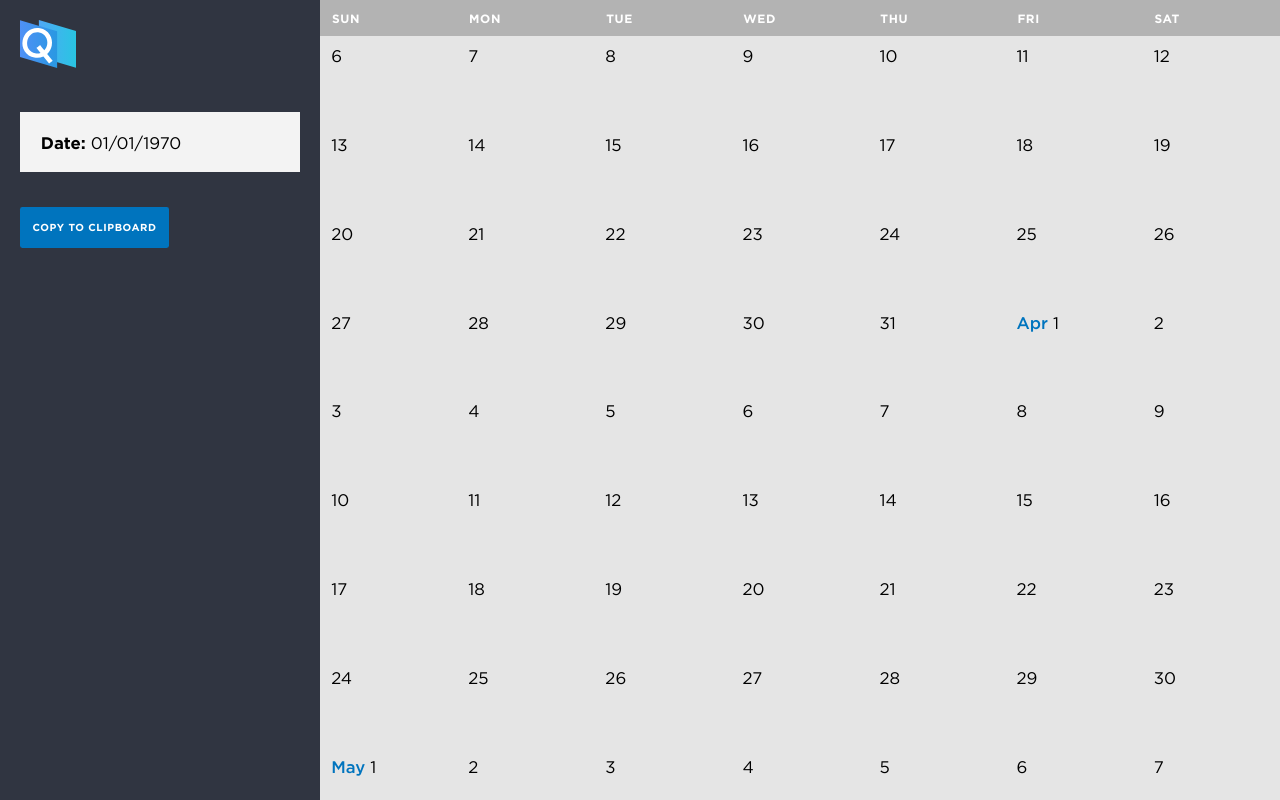
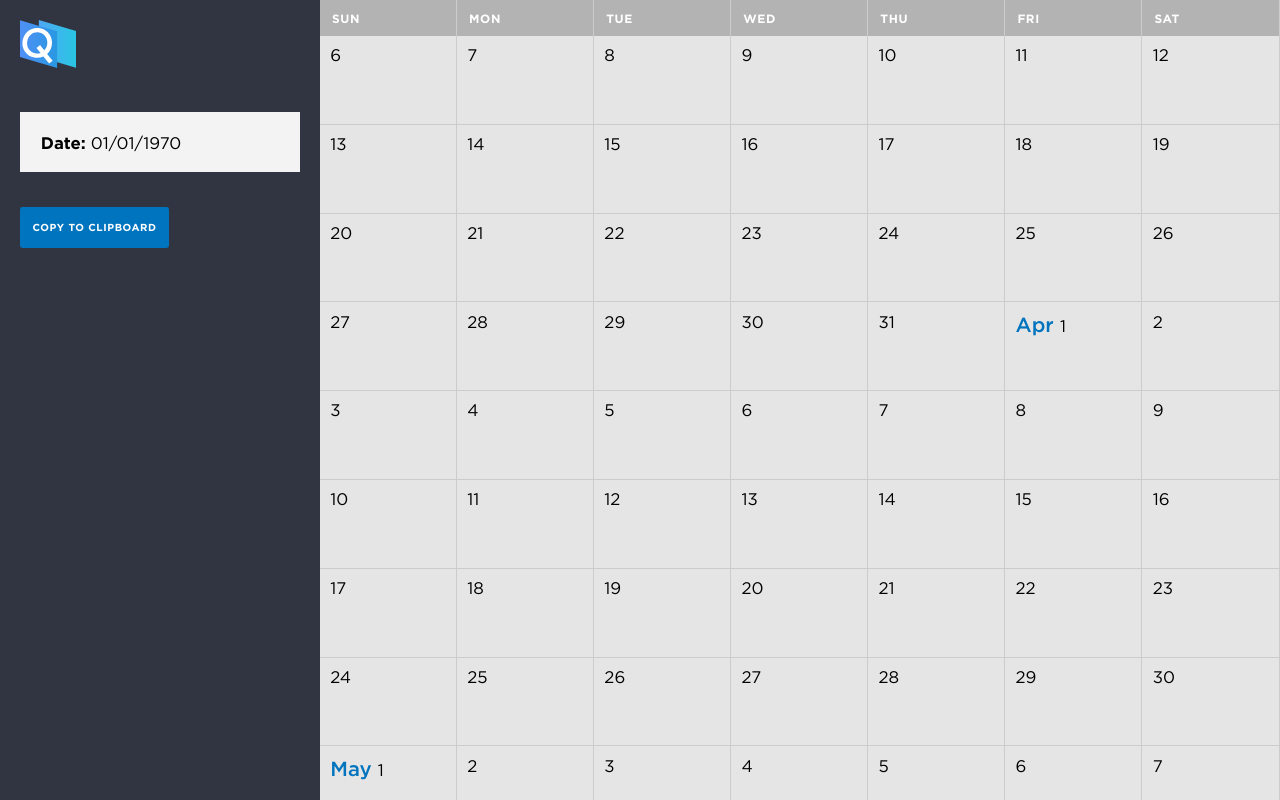
Before and after one commit to juanparadox/qubicle, a React app: page / in a window 1280 px wide. Built offline with nearby package versions, Linux system fonts and the light colour scheme.

Commit message:
Changed styling for calendar
The styling can still be an open topic to discuss since functionality
is still underway

```diff
--- a/src/components/Email.js
+++ b/src/components/Email.js
@@ -162,7 +162,7 @@ class Email extends React.Component {
                             (day, i) => (
                                 <CalDay
                                     key={i}
-                                    className="paddingTop-2 paddingLeft-2 height-8 width-seventh fontFamily-bold fontSize-2 letterSpacing fontColor-white"
+                                    className="paddingTop-2 paddingLeft-2 height-8 width-seventh fontFamily-bold fontSize-2 letterSpacing fontColor-white borderColor-white-20 borderRight-1"
                                 >
                                     { day }
                                 </CalDay>
--- a/src/components/SimpleCal.js
+++ b/src/components/SimpleCal.js
@@ -43,23 +43,23 @@ const SimpleCal = ({ data, onDateClick, startDate, endDate, className }) => {
                 dayIsSelected = isEqual(day, startDate) || isEqual(day, endDate),
                 dayIsUnavailable = isFuture(day),
                 dayHasData = (data && data[formattedDay]),
-                classes = 'relative padding-1 borderWidth-1 width-seventh height-13 fontFamily-book',
+                classes = 'relative padding-1 borderRight-1 borderBottom-1 width-seventh height-13 fontFamily-book',
                 cursor = 'cursor-pointer',
-                borderColor = 'borderColor-white-10',
+                borderColor = 'borderColor-white-20',
                 bgColor = 'bgColor-white';
 
             // determine cursor, borderColor, and bgColor
             if(dayIsUnavailable || !dayHasData){
                 bgColor = 'bgColor-white-10';
-                // borderColor = 'borderColor-white';
+                borderColor = 'borderColor-white-20';
                 cursor = 'cursor-notAllowed';
             }
             else if(dayIsStartOfMonth){
                 bgColor = 'bgColor-white-5';
             }
             else if(dayIsSelected){
-                borderColor = 'borderColor-ui-dark';
-                bgColor = ' bgColor-ui-light';
+                // borderColor = 'borderColor-ui-dark';
+                bgColor = ' bgColor-standard';
             }
 
             classes = [classes, bgColor, borderColor, cursor].join(' ');
@@ -72,7 +72,7 @@ const SimpleCal = ({ data, onDateClick, startDate, endDate, className }) => {
                 >
                     {// if start of the month, add month (MMM format, ex: 'Dec')
                         dayIsStartOfMonth &&
-                        <span className="fontColor-primary fontFamily-medium">
+                        <span className="fontColor-primary fontFamily-medium fontSize-5">
                             { format(day, 'MMM ') }
                         </span>
                     }
```
Also changed, not shown: src/components/Summary.js (+4 -4 lines).
